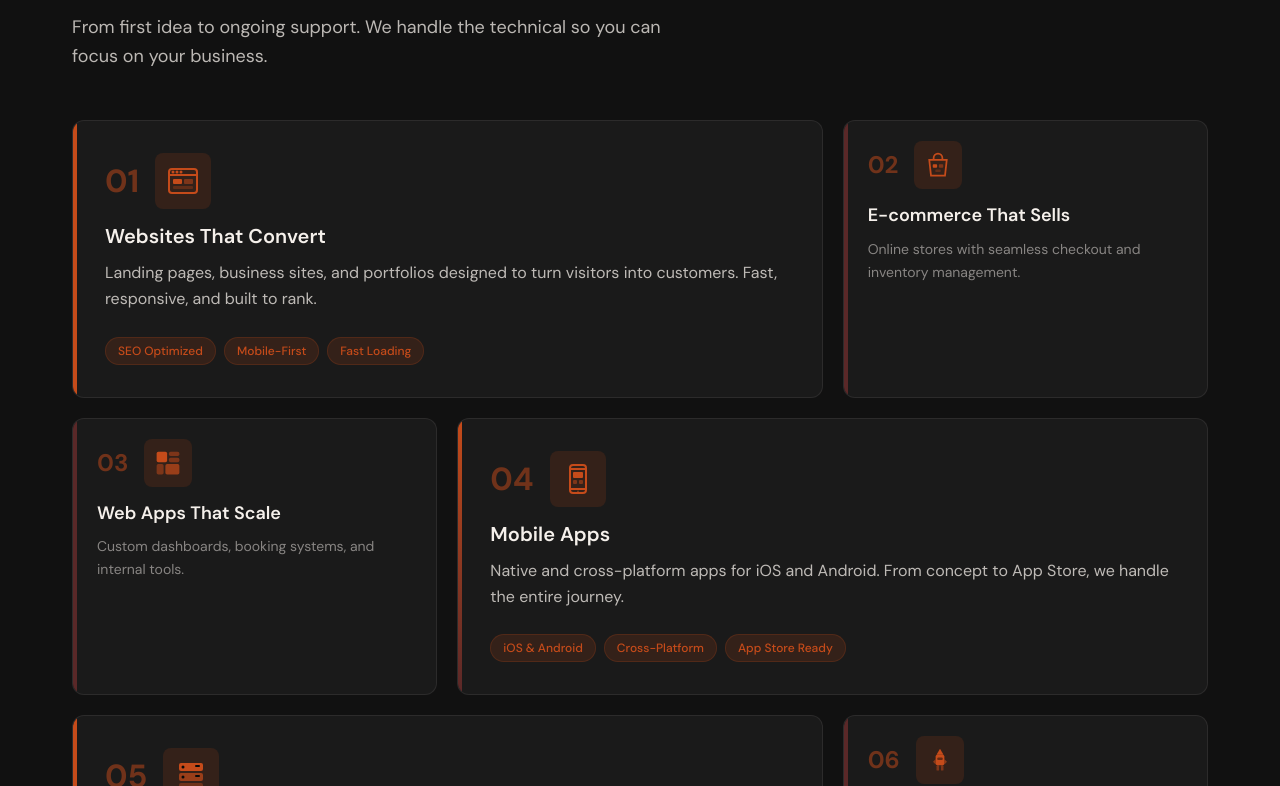
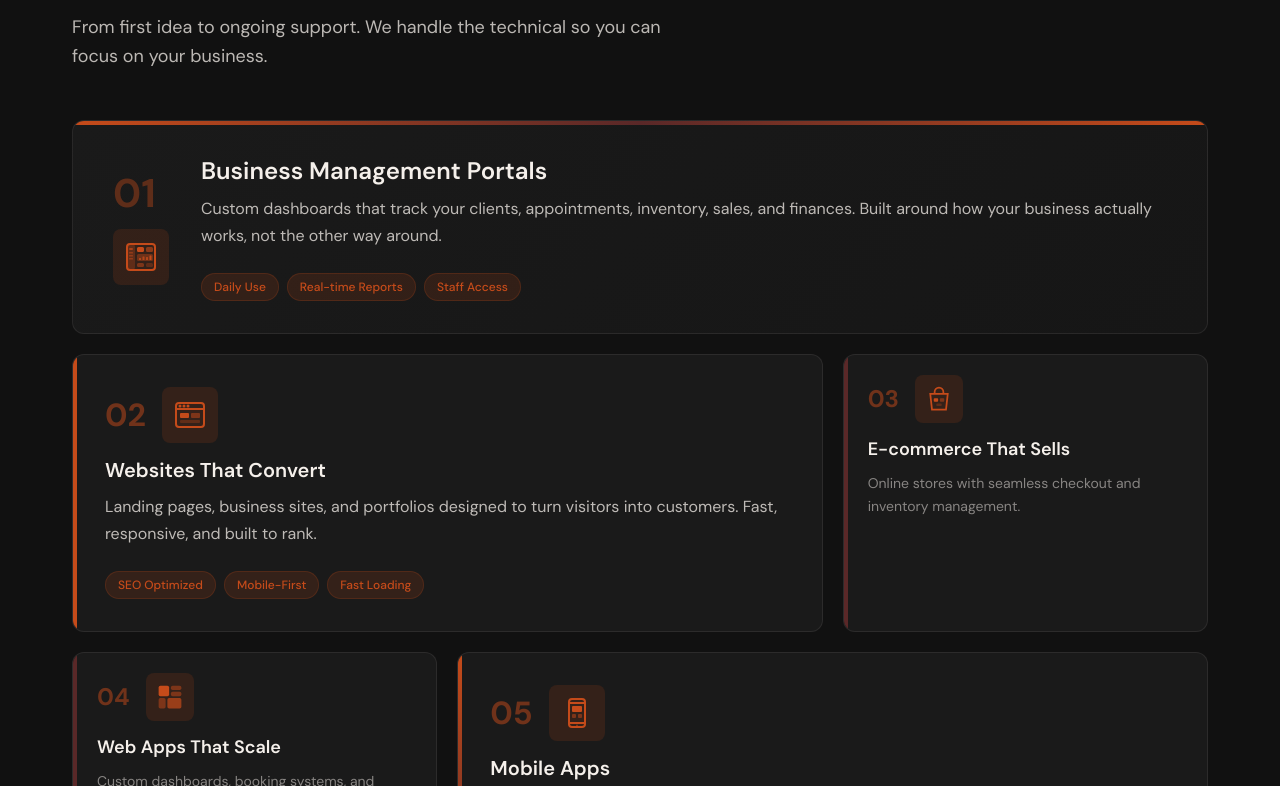
Before and after one commit to Jos33y/thebrickdev, a React (Vite) app: page / in a window 1280 px wide. Shown: the part 1054-1840 px from the top of the page. Built offline with nearby package versions, Linux system fonts and the light colour scheme; no server answers; what @react-pdf/renderer would draw is missing.

Commit message:
updated portfolio

```diff
--- a/src/components/common/ServiceIcons.jsx
+++ b/src/components/common/ServiceIcons.jsx
@@ -2,6 +2,40 @@
  * ServiceIcons - Custom brick-styled icons for services
  * Geometric, block-themed designs that match The Brick Dev brand
  */
+
+// Business Portal - Dashboard with sidebar and metric blocks
+export const PortalIcon = ({ size = 32, className = '' }) => (
+  <svg
+    width={size}
+    height={size}
+    viewBox="0 0 32 32"
+    fill="none"
+    xmlns="http://www.w3.org/2000/svg"
+    className={className}
+  >
+    {/* Outer frame */}
+    <rect x="2" y="3" width="28" height="26" rx="3" stroke="currentColor" strokeWidth="2" fill="none" />
+    {/* Sidebar */}
+    <rect x="2" y="3" width="8" height="26" rx="3" fill="currentColor" opacity="0.3" />
+    <rect x="4" y="7" width="4" height="2" rx="1" fill="currentColor" opacity="0.7" />
+    <rect x="4" y="11" width="4" height="1.5" rx="0.5" fill="currentColor" opacity="0.5" />
+    <rect x="4" y="14" width="4" height="1.5" rx="0.5" fill="currentColor" opacity="0.5" />
+    <rect x="4" y="17" width="4" height="1.5" rx="0.5" fill="currentColor" opacity="0.5" />
+    {/* Top metric cards */}
+    <rect x="12" y="6" width="7" height="5" rx="1.5" fill="currentColor" />
+    <rect x="21" y="6" width="7" height="5" rx="1.5" fill="currentColor" opacity="0.6" />
+    {/* Chart area */}
+    <rect x="12" y="13" width="16" height="7" rx="1.5" fill="currentColor" opacity="0.4" />
+    {/* Chart bars */}
+    <rect x="14" y="17" width="2" height="2" rx="0.5" fill="currentColor" opacity="0.8" />
+    <rect x="17.5" y="15.5" width="2" height="3.5" rx="0.5" fill="currentColor" opacity="0.8" />
+    <rect x="21" y="16" width="2" height="3" rx="0.5" fill="currentColor" opacity="0.8" />
+    <rect x="24.5" y="14.5" width="2" height="4.5" rx="0.5" fill="currentColor" />
+    {/* Bottom row */}
+    <rect x="12" y="22" width="7" height="4" rx="1.5" fill="currentColor" opacity="0.5" />
+    <rect x="21" y="22" width="7" height="4" rx="1.5" fill="currentColor" opacity="0.3" />
+  </svg>
+);
 
 // Website - Browser window with blocks
 export const WebsiteIcon = ({ size = 32, className = '' }) => (
--- a/src/components/layout/Footer.jsx
+++ b/src/components/layout/Footer.jsx
@@ -90,7 +90,7 @@ const Footer = () => {
               </div>
             </div>
             <p className="footer-tagline">
-              We build websites, apps, and platforms that bring customers and grow your business.
+              We build custom systems that run your business, and websites that bring customers.
             </p>
 
             {/* Social Links */}
--- a/src/components/sections/CTA.jsx
+++ b/src/components/sections/CTA.jsx
@@ -20,9 +20,9 @@ const CTA = () => {
 
           {/* Content */}
           <div className="cta-content">
-            <h2 className="cta-title">Ready to build something?</h2>
+            <h2 className="cta-title">Ready to build something that works?</h2>
             <p className="cta-description">
-              Let's talk about your project and see how we can bring it to life.
+              Tell us about your business and we'll show you what's possible.
             </p>
 
             {/* Actions */}
--- a/src/components/sections/Hero.jsx
+++ b/src/components/sections/Hero.jsx
@@ -54,7 +54,7 @@ const Hero = () => {
 
           {/* Description */}
           <p className="hero-description">
-            Websites, apps, and online stores that bring customers and grow your business.
+            Custom systems that run your business. Websites that actually convert.
           </p>
 
           {/* CTAs */}
--- a/src/components/sections/Services.jsx
+++ b/src/components/sections/Services.jsx
@@ -4,6 +4,7 @@
  */
 
 import {
+  PortalIcon,
   WebsiteIcon,
   EcommerceIcon,
   WebAppIcon,
@@ -17,8 +18,17 @@ import {
 
 const services = [
   {
+    id: 'portal',
+    number: '01',
+    icon: PortalIcon,
+    title: 'Business Management Portals',
+    description: 'Custom dashboards that track your clients, appointments, inventory, sales, and finances. Built around how your business actually works, not the other way around.',
+    features: ['Daily Use', 'Real-time Reports', 'Staff Access'],
+    size: 'full'
+  },
+  {
     id: 'websites',
-    number: '01',
+    number: '02',
     icon: WebsiteIcon,
     title: 'Websites That Convert',
     description: 'Landing pages, business sites, and portfolios designed to turn visitors into customers. Fast, responsive, and built to rank.',
@@ -27,7 +37,7 @@ const services = [
   },
   {
     id: 'ecommerce',
-    number: '02',
+    number: '03',
     icon: EcommerceIcon,
     title: 'E-commerce That Sells',
     description: 'Online stores with seamless checkout and inventory management.',
@@ -35,7 +45,7 @@ const services = [
   },
   {
     id: 'webapps',
-    number: '03',
+    number: '04',
     icon: WebAppIcon,
     title: 'Web Apps That Scale',
     description: 'Custom dashboards, booking systems, and internal tools.',
@@ -43,7 +53,7 @@ const services = [
   },
   {
     id: 'mobile',
-    number: '04',
+    number: '05',
     icon: MobileAppIcon,
     title: 'Mobile Apps',
     description: 'Native and cross-platform apps for iOS and Android. From concept to App Store, we handle the entire journey.',
@@ -52,7 +62,7 @@ const services = [
   },
   {
     id: 'api',
-    number: '05',
+    number: '06',
     icon: ApiIcon,
     title: 'API & Backend',
     description: 'Robust server architecture, database design, and API development. The invisible foundation that powers everything.',
@@ -61,7 +71,7 @@ const services = [
   },
   {
     id: 'mvp',
-    number: '06',
+    number: '07',
     icon: MvpIcon,
     title: 'MVP Development',
     description: 'Launch fast, learn faster. Get your product to market quickly.',
@@ -69,7 +79,7 @@ const services = [
   },
   {
     id: 'fintech',
-    number: '07',
+    number: '08',
     icon: FinTechIcon,
     title: 'FinTech & Trading',
     description: 'Exchanges, trading platforms, wallets, and payment systems.',
@@ -77,7 +87,7 @@ const services = [
   },
   {
     id: 'blockchain',
-    number: '08',
+    number: '09',
     icon: BlockchainIcon,
     title: 'Blockchain & Web3',
     description: 'Smart contracts, dApps, and DeFi integrations. Bringing your business to the decentralized web with security first.',
@@ -86,7 +96,7 @@ const services = [
   },
   {
     id: 'maintenance',
-    number: '09',
+    number: '10',
     icon: MaintenanceIcon,
     title: 'Maintenance & Support',
     description: 'Your project doesn\'t end at launch. Ongoing updates, security patches, performance monitoring, and dedicated support to keep everything running smooth.',
--- a/src/data/portfolio.js
+++ b/src/data/portfolio.js
@@ -8,6 +8,23 @@
 // ==========================================================================
 
 export const projects = [
+  {
+    id: 'brickdev-portal',
+    name: 'Business Management System',
+    url: null,
+    category: 'Management Portal',
+    status: 'live',
+    tagline: 'Run your business from one dashboard.',
+    description: 'A complete business management system built for The Brick Dev Studios. Tracks prospects, clients, invoices, payments, and revenue goals all in one place. Every feature was built to solve a real operational need.',
+    outcomes: [
+      'Real-time revenue dashboard with financial goals',
+      'Full CRM with prospect pipeline and email outreach',
+      'Invoice generation with PDF export and email delivery',
+      'Payment tracking across multiple currencies'
+    ],
+    techStack: ['React 19', 'Vite', 'Supabase', 'Recharts', 'Resend'],
+    screenshot: '/projects/brickdev_portal_dashboard.png',
+  },
   {
     id: 'locappoint',
     name: 'LocAppoint',
@@ -118,7 +135,7 @@ export const pricing = [
     description: 'Business websites, landing pages, portfolios',
     price: '$1,500',
     priceNote: 'Starting from',
-    timeline: '2-4 weeks',
+    timeline: '2-3 weeks',
     includes: [
       'Custom design',
       'Mobile responsive',
@@ -133,17 +150,17 @@ export const pricing = [
   {
     id: 'growth',
     name: 'Growth',
-    description: 'E-commerce, booking systems, memberships',
-    price: '$4,000',
+    description: 'Management portals, e-commerce, booking systems',
+    price: '$3,500',
     priceNote: 'Starting from',
-    timeline: '4-8 weeks',
+    timeline: '4-6 weeks',
     includes: [
       'Everything in Starter',
+      'Custom management dashboard',
+      'Client or inventory tracking',
       'Payment integration',
-      'User accounts',
-      'Admin dashboard',
       'Email notifications',
-      'Inventory/booking management',
+      'Reports and analytics',
       '45-day support'
     ],
     cta: 'Get Started',
@@ -152,16 +169,16 @@ export const pricing = [
   {
     id: 'scale',
     name: 'Scale',
-    description: 'Web apps, dashboards, complex systems',
-    price: '$8,000+',
+    description: 'Complex systems, multi-feature platforms',
+    price: '$7,000+',
     priceNote: 'Starting from',
-    timeline: '6-12 weeks',
+    timeline: '6-10 weeks',
     includes: [
       'Everything in Growth',
       'Complex business logic',
       'API integrations',
-      'Analytics & reporting',
-      'Role-based access',
+      'Role-based access control',
+      'Advanced analytics',
       'Third-party integrations',
       '60-day support'
     ],
--- a/src/styles/sections.css
+++ b/src/styles/sections.css
@@ -21,6 +21,7 @@
     gap: var(--space-5);
   }
 
+  .service-brick--portal { grid-column: 1 / -1; }
   .service-brick--websites { grid-column: 1 / 3; }
   .service-brick--ecommerce { grid-column: 3 / 4; }
   .service-brick--webapps { grid-column: 1 / 2; }
@@ -76,6 +77,17 @@
 .service-brick--mobile::before,
 .service-brick--blockchain::before {
   background: linear-gradient(180deg, var(--color-primary) 0%, var(--color-secondary-light) 100%);
+}
+
+.service-brick--portal::before {
+  background: linear-gradient(90deg, var(--color-primary) 0%, var(--color-secondary-light) 50%, var(--color-primary) 100%);
+  height: 4px;
+  width: 100%;
+}
+
+.service-brick--portal:hover::before {
+  height: 6px;
+  width: 100%;
 }
 
 .service-brick--maintenance::before {
```
Also changed, not shown: public/projects/brickdev_portal_dashboard.png (added), src/main.jsx (line endings or trailing spaces).
